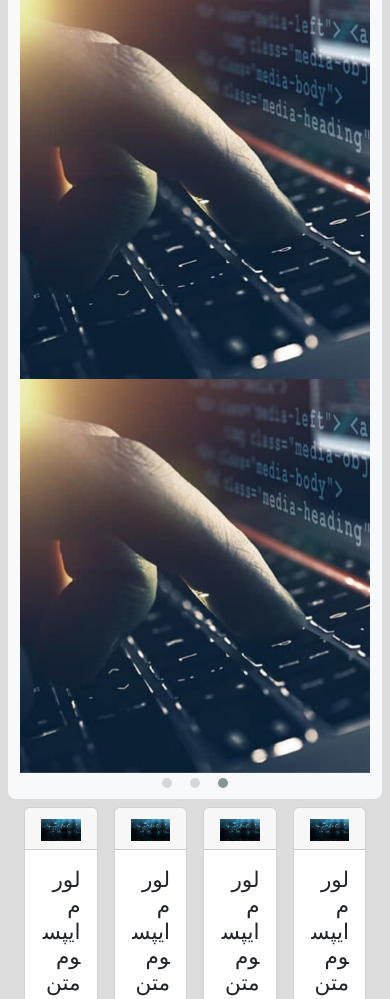
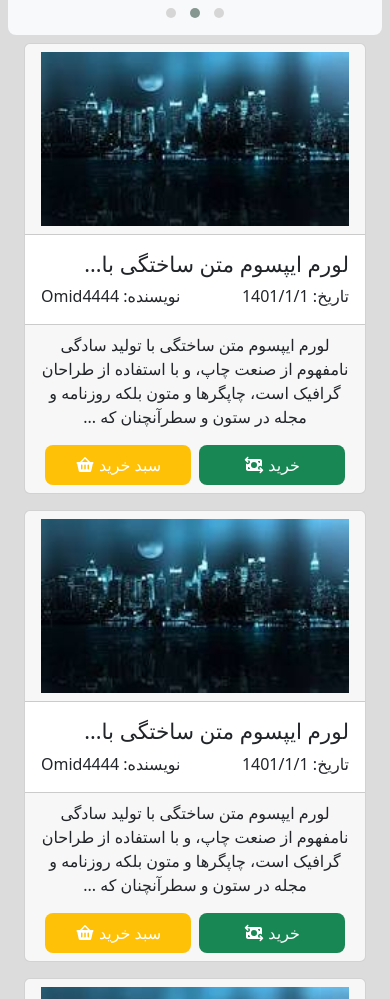
Before and after one commit to Omid444422/shop_template, a website: page src/index.html in a window 390 px wide. Shown: the part 741-1740 px from the top of the page. Drawn offline with nearby package versions, Linux system fonts and the light colour scheme; files that its build step writes are made by us from their sources.

Commit message:
main contents and owl carusel fixed

```diff
--- a/src/assets/js/main.js
+++ b/src/assets/js/main.js
@@ -53,5 +53,30 @@ $('#user_list').slideToggle();
 })
 
 
+$(".owl-carousel").owlCarousel({
+    rtl:true,
+    items:1.7,
+    loop:true,
+    autoplay:true,
+    autoplayHoverPause:true,
+    responsive:{
+        0:{
+            items:1
+        },
+        600 :{
+            items:1
+        },
+        768 :{
+            items:1.2
+        },
+        992 :{
+            items:1.2
+        },
+        1200 :{
+            items:1.7
+        }
+    }
+});
+
 
 });
--- a/src/assets/sass/main.scss
+++ b/src/assets/sass/main.scss
@@ -93,7 +93,7 @@ header {
 #navbar_list{
     display: none;
   width: 100%;
-  height: 40vh;
+  height: 38vh;
   a {
     padding: .2rem;
   }
@@ -151,6 +151,10 @@ header {
     padding: auto .5rem;
 }
 
+#slider_show{
+    padding: .4rem;
+}
+
 #shop_data {
     a{
         text-decoration: none;
--- a/src/index.html
+++ b/src/index.html
@@ -208,18 +208,12 @@
                         <img src="assets/image/f80a0274-6eb8-4c79-b859-86872e0c37490025537572801.webp" alt="image" style="width: 700px;">
                       </div>
                       <div class="owl-item">
-                        <img src="assets/image/f80a0274-6eb8-4c79-b859-86872e0c37490025537572801.webp" alt="image" style="width: 700px;">
+                        <img src="assets/image/forgot-password-office-dark.webp" alt="image" style="width: 700px;">
                       </div>
                       <div class="owl-item">
                         <img src="assets/image/f80a0274-6eb8-4c79-b859-86872e0c37490025537572801.webp" alt="image" style="width: 700px;">
                       </div>
-
                   </div>
-              </div>
-              <div class="owl-dots">
-                  <div class="owl-dot active"><span></span></div>
-                  <div class="owl-dot"><span></span></div>
-                  <div class="owl-dot"><span></span></div>
               </div>
           </div>
           </div>
@@ -228,7 +222,7 @@
         <section id="shop_data">
           <div class="container-fluid">
             <div class="row g-3">
-              <div class="col-3">
+              <div class="col-12 col-md-6 col-lg-3">
                 <div class="card">
                   <div class="card-header">
                     <img src="assets/image/download.webp" class='w-100' alt="" srcset="">
@@ -274,7 +268,7 @@
             </div>
 
 
-            <div class="col-3">
+            <div class="col-12 col-md-6 col-lg-3">
               <div class="card">
                 <div class="card-header">
                   <img src="assets/image/download.webp" class='w-100' alt="" srcset="">
@@ -321,7 +315,7 @@
 
 
 
-          <div class="col-3">
+          <div class="col-12 col-md-6 col-lg-3">
             <div class="card">
               <div class="card-header">
                 <img src="assets/image/download.webp" class='w-100' alt="" srcset="">
@@ -368,7 +362,7 @@
 
 
 
-        <div class="col-3">
+        <div class="col-12 col-md-6 col-lg-3">
           <div class="card">
             <div class="card-header">
               <img src="assets/image/download.webp" class='w-100' alt="" srcset="">
@@ -414,7 +408,7 @@
       </div>
 
 
-      <div class="col-3">
+      <div class="col-12 col-md-6 col-lg-3">
         <div class="card">
           <div class="card-header">
             <img src="assets/image/download.webp" class='w-100' alt="" srcset="">
@@ -460,7 +454,7 @@
     </div>
 
 
-    <div class="col-3">
+    <div class="col-12 col-md-6 col-lg-3">
       <div class="card">
         <div class="card-header">
           <img src="assets/image/download.webp" class='w-100' alt="" srcset="">
@@ -505,7 +499,7 @@
       </div>
   </div>
 
-  <div class="col-3">
+  <div class="col-12 col-md-6 col-lg-3">
     <div class="card">
       <div class="card-header">
         <img src="assets/image/download.webp" class='w-100' alt="" srcset="">
@@ -551,7 +545,7 @@
 </div>
 
 
-<div class="col-3">
+<div class="col-12 col-md-6 col-lg-3">
   <div class="card">
     <div class="card-header">
       <img src="assets/image/download.webp" class='w-100' alt="" srcset="">
```
Also changed, not shown: src/assets/css/main.css, 1 other file.
